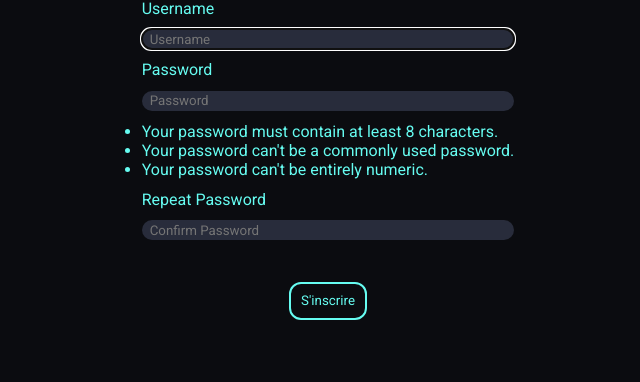
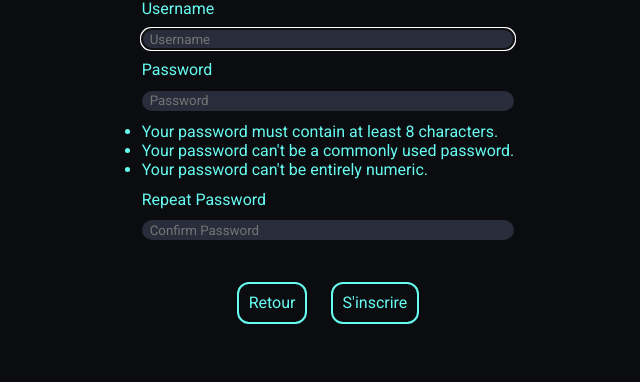
Before and after one commit to raltheo/oc_python_p9, a Django app: page /signup in a window 1280 px wide. Shown: the part 130-512 px from the top of the page, without its empty margins (312-952 px from the left). Run offline with Django 5.2, Linux system fonts and the light colour scheme.

Commit message:
ajout star conforme maquette et btn retour sur register

```diff
--- a/blog/static/blog/styles.css
+++ b/blog/static/blog/styles.css
@@ -69,3 +69,8 @@ body{
     color: #66FCF1;
     border-radius: 12px;
 }
+
+.container_stars{
+    display: flex;
+    gap: .5rem;
+}
--- a/users/static/users/styles.css
+++ b/users/static/users/styles.css
@@ -77,6 +77,7 @@ a{
     background-color: #0B0C10;
     color: #66FCF1;
     cursor: pointer;
+    font-size: 16px;
 }
 
 .form-control{
@@ -105,3 +106,9 @@ a{
     gap: 0.7rem;
     margin: auto;
 }
+
+.container_btn_reg{
+    margin: auto;
+    display: flex;
+    gap: 1.5rem;
+}
--- a/users/templates/users/register.html
+++ b/users/templates/users/register.html
@@ -19,8 +19,13 @@
             {{form.password2}}
             {% csrf_token %}
             <br>
-            <button class="btn_log" type="submit" >S'inscrire</button>
+            <div class="container_btn_reg">
+                <a href="/" class="btn_log">Retour</a>
+                <button class="btn_log" type="submit" >S'inscrire</button>
+            </div>
+
         </form>
+
     </div>
 
 {% endblock content %}
```
Also changed, not shown: blog/templates/blog/flux.html (+6 -1 lines), blog/templates/blog/post.html (+6 -1 lines), blog/views.py (+6 -1 lines), db.sqlite3, 1 other file.
